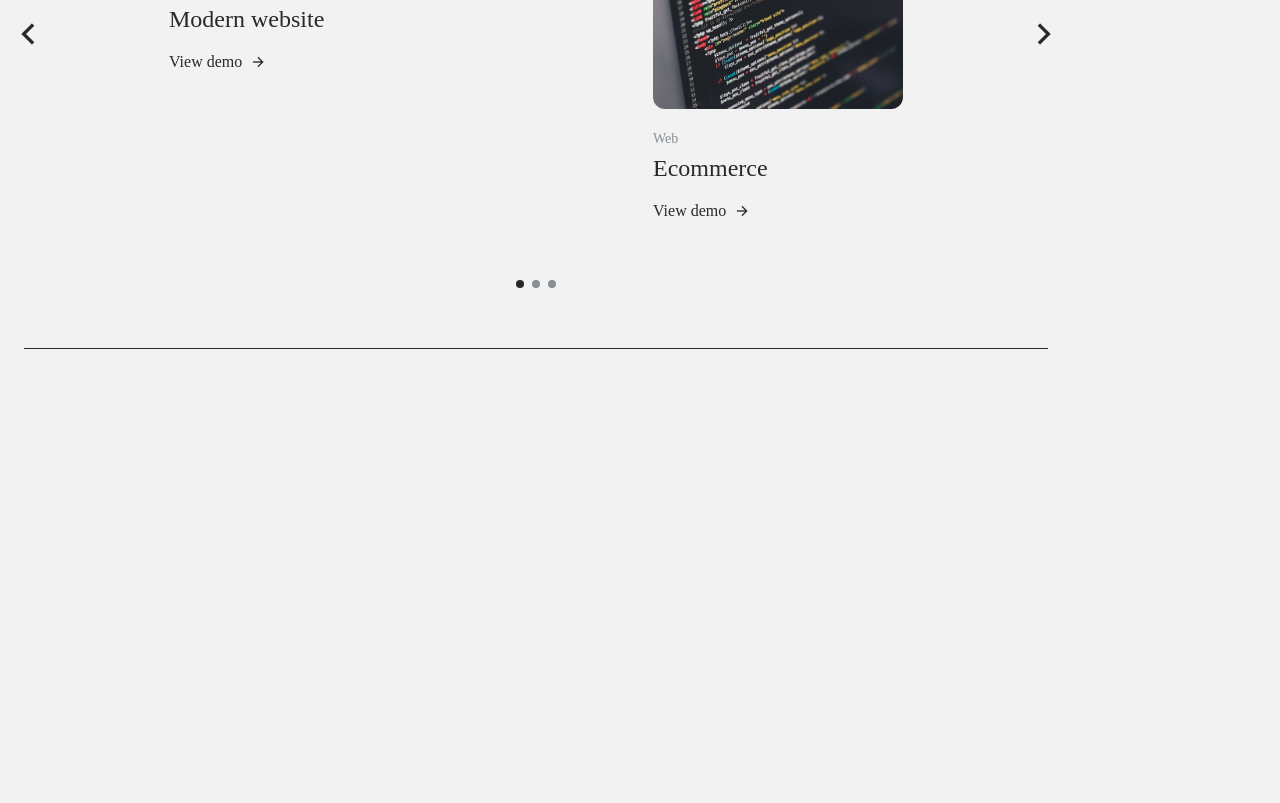
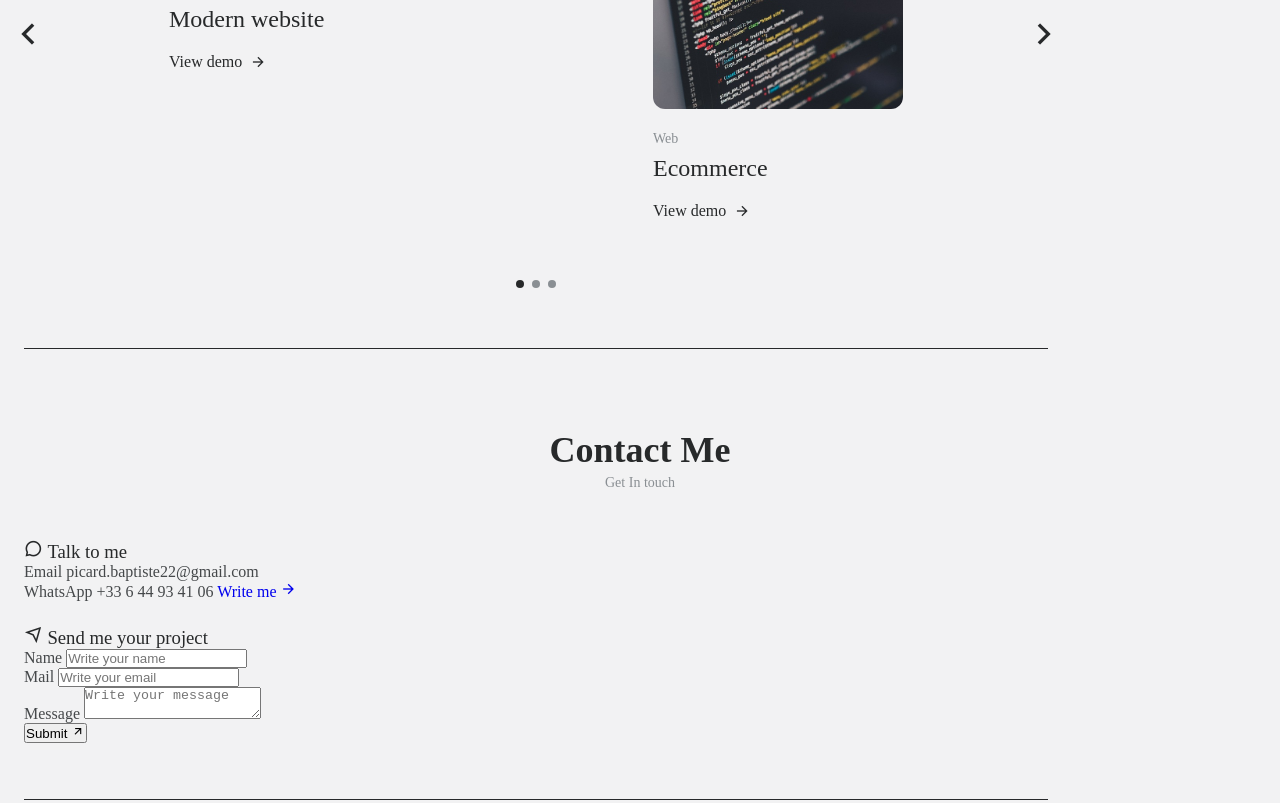
Before and after one commit to BaptPicxDev/Portfolio, a plain HTML site: page index.html in a window 1280 px wide. Shown: the part 2802-3605 px from the top of the page. Before the commit the page ends 3271 px from the top, so only its background shows below. Drawn offline with nearby package versions, Linux system fonts and the light colour scheme.

Commit message:
Adding contact html  section

```diff
--- a/index.html
+++ b/index.html
@@ -392,7 +392,59 @@
 
             <!--==================== CONTACT ====================-->
             <section class="contact section" id="contact">
+                <h2 class="section__title">Contact Me</h2>
+                <span class="section__subtitle">Get In touch</span>
 
+                <div class="contact__container container grid section__border">
+                    <div class="contact__content">
+                        <h3 class="contact__title">
+                            <i class="ri-chat-3-line"></i> Talk to me
+                        </h3>
+
+                        <div class="contact__info">
+                            <div class="contact__data">
+                                <span class="contact__data-title">Email</span>
+                                <span class="contact__data-info">picard.baptiste22@gmail.com</span>
+                            </div>
+
+                            <div class="contact__data">
+                                <span class="contact__data-title">WhatsApp</span>
+                                <span class="contact__data-info">+33 6 44 93 41 06</span>
+
+                                <a href="https://api.whatsapp.com/send?phone=+33644934106&text=Hello, I would like to know more about your services" class="contact__button">
+                                    Write me <i class="ri-arrow-right-line"></i>
+                                </a>
+                            </div>
+                        </div>
+                    </div>
+
+                    <div class="contact__content">
+                        <h3 class="contact__title">
+                            <i class="ri-send-plane-line"></i> Send me your project
+                        </h3>
+
+                        <form action="" class="contact__form" id="contact-form">
+                            <div class="container__form-div">
+                                <label class="contact__form-tag">Name</label>
+                                <input type="text" name="user_name" required placeholder="Write your name" class="contact__form-input" id="contact-name">
+                            </div>
+
+                            <div class="container__form-div">
+                                <label class="contact__form-tag">Mail</label>
+                                <input type="email" name="user_email" required placeholder="Write your email" class="contact__form-input" id="contact-email">
+                            </div>
+
+                            <div class="container__form-div contact__form-area">
+                                <label class="contact__form-tag">Message</label>
+                                <textarea name="user_project" placeholder="Write your message" id="contact-project" class="contact__form-input"></textarea>
+                            </div>
+
+                            <button type="submit" class="contact__button">
+                                Submit <i class="ri-arrow-right-up-line"></i>
+                            </button>
+                        </form>
+                    </div>
+                </div>
             </section>
         </main>
 
```
